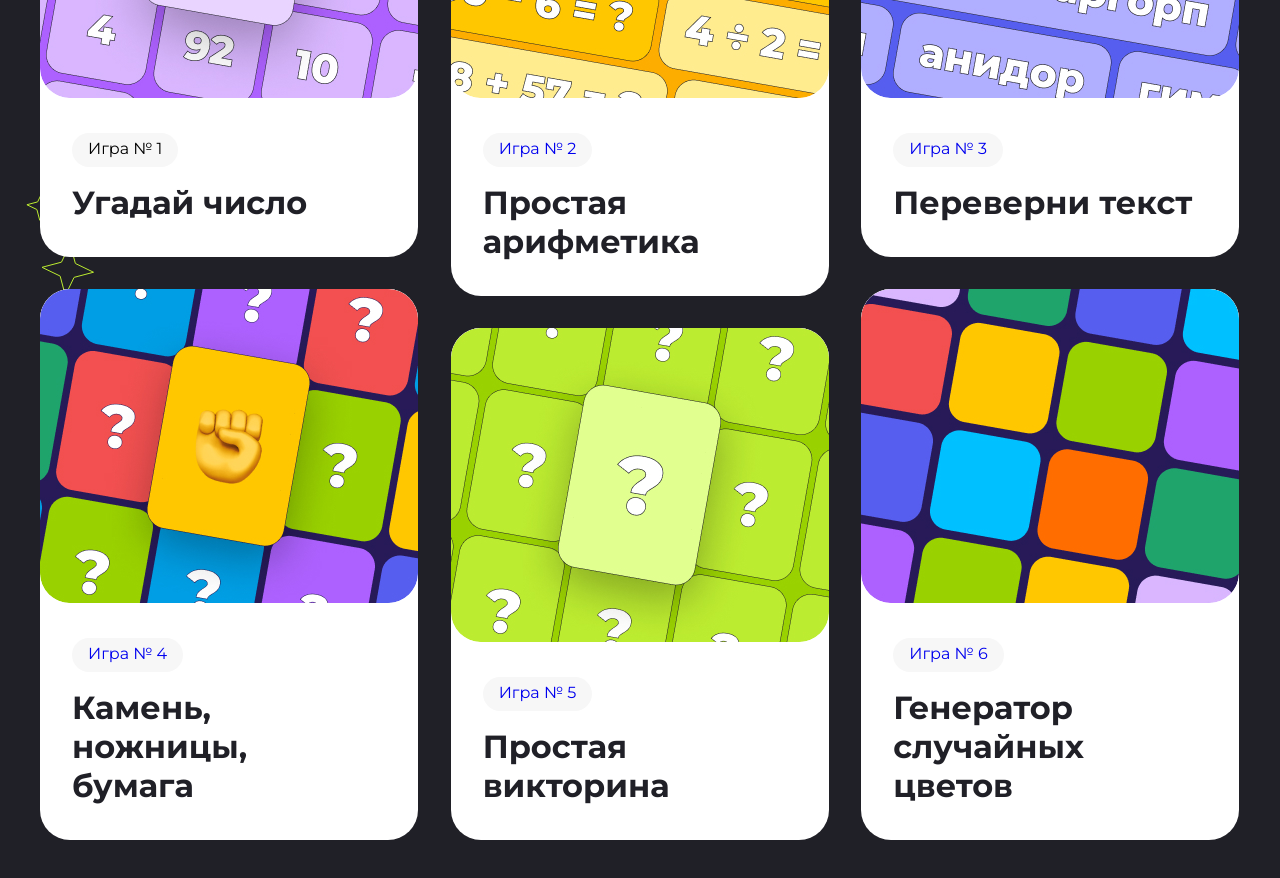
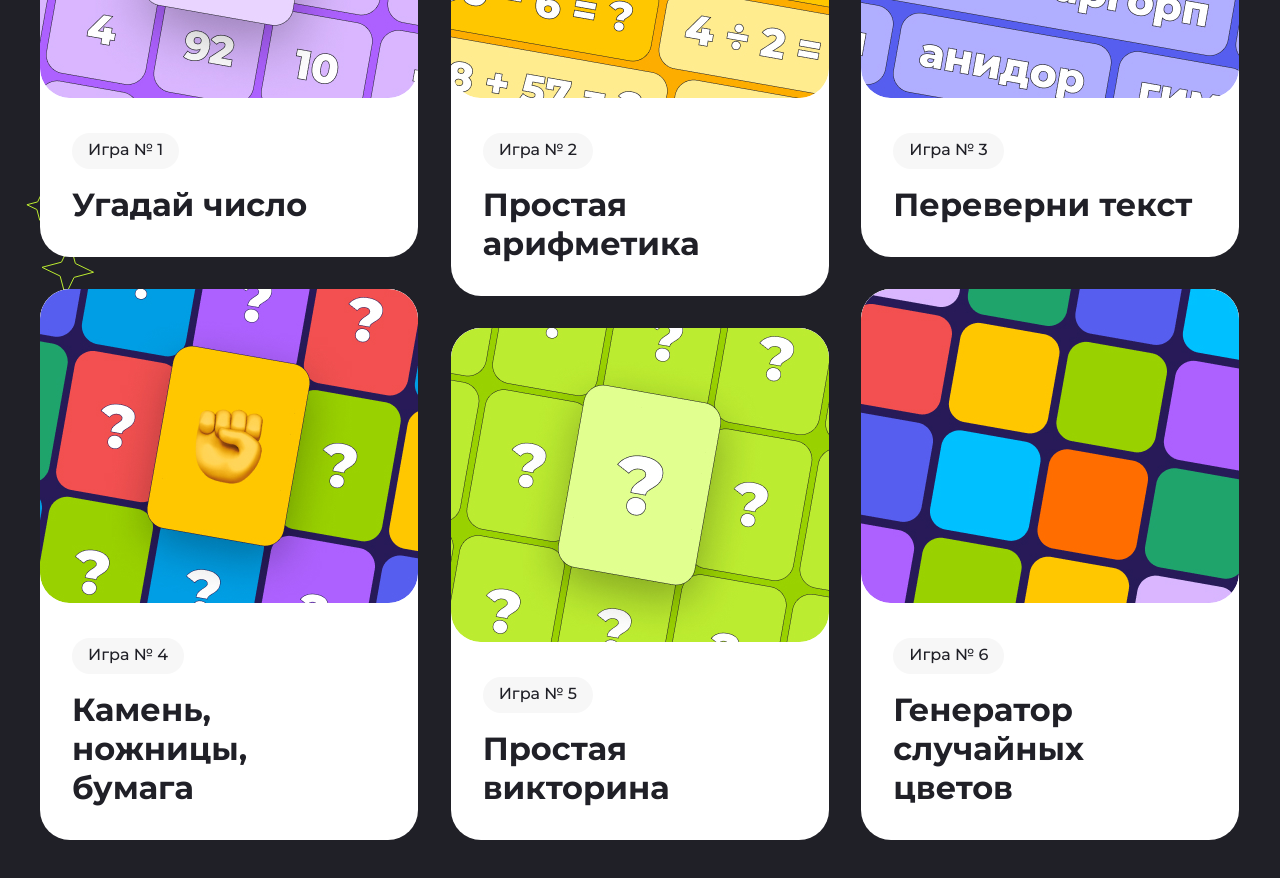
Before and after one commit to Sergey2387/2-nd-course-hw, a plain HTML site: page index.html in a window 1280 px wide. Shown: the part 1380-2258 px from the top of the page. Drawn offline with Linux system fonts and the light colour scheme.

Commit message:
Поправил цвет ссылок.

```diff
--- a/index.html
+++ b/index.html
@@ -58,7 +58,7 @@
 						<img alt="" src="./img/about-game-1.jpg">
 					</a>
 					<div class="about-content__desc">
-						<a class="about-content__btn">Игра № 1</a>
+						<a href="#" class="about-content__btn">Игра № 1</a>
 						<a href="#"><p class="about-content__text">Угадай число</p></a>
 					</div>
 				</div>
--- a/style/_about.scss
+++ b/style/_about.scss
@@ -106,11 +106,15 @@
   }
 
   &__btn {
+    font-weight: 500;
+    line-height: 110%;
+    font-size: 1rem;
     display: flex;
     padding: 8px 16px 10px 16px;
     align-items: center;
     border-radius: 52.582px;
     background: #F7F7F7;
+    color: #202027;
   }
 
   &__text {
```
Also changed, not shown: style/style.css, 1 other file.
